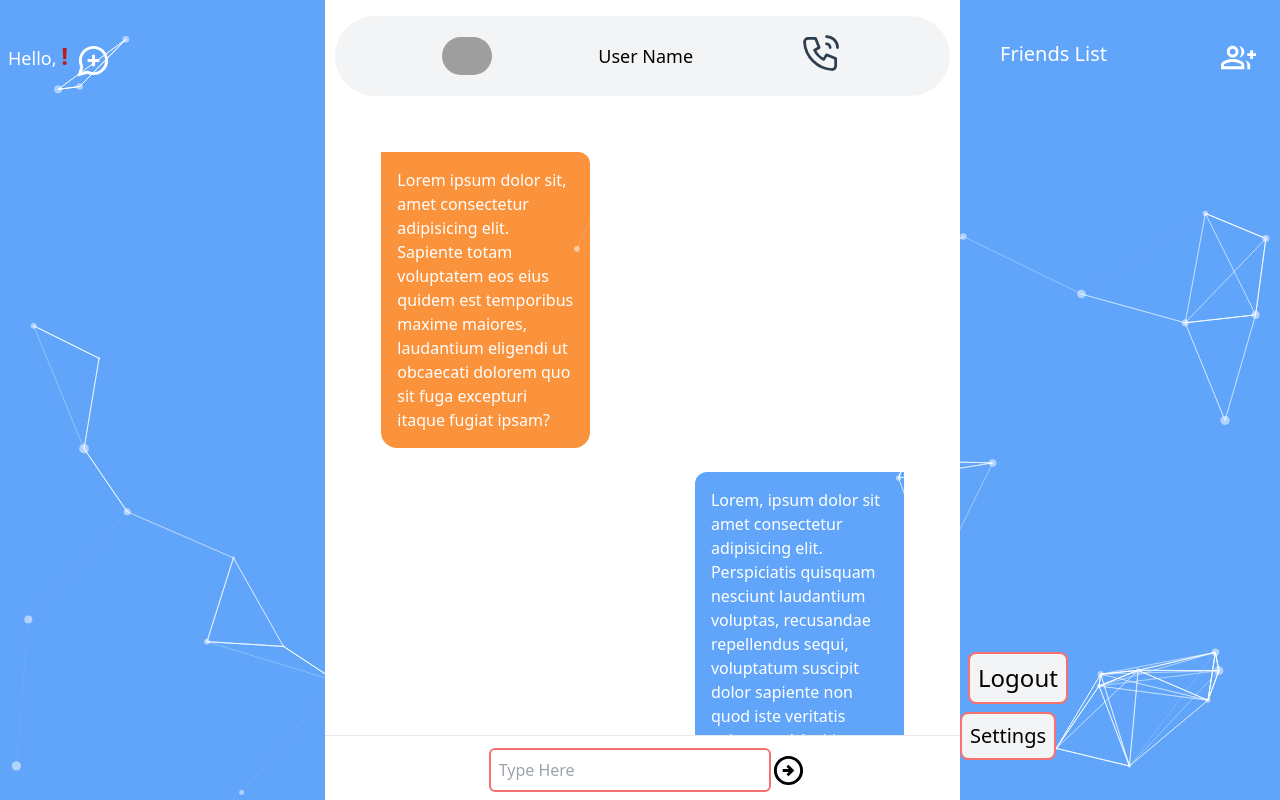
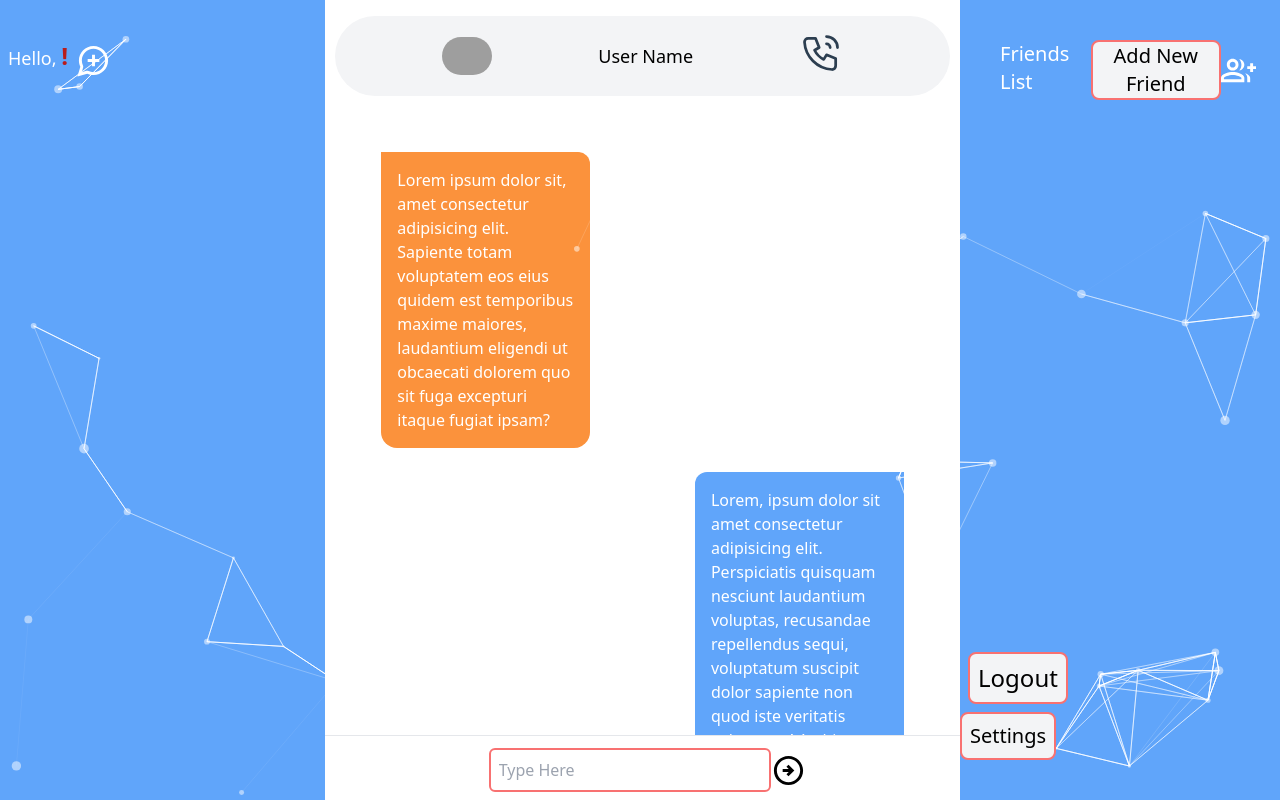
Before and after one commit to tomasdepiano/Chat-App, a React (Vite) app: page /welcome in a window 1280 px wide. Built offline with nearby package versions, Linux system fonts and the light colour scheme; no server answers; grey boxes are pictures that could not be loaded.

Commit message:
Added a Add Friends button on for the responsive page as well

```diff
--- a/src/pages/WelcomePage.jsx
+++ b/src/pages/WelcomePage.jsx
@@ -139,7 +139,10 @@ export default function WelcomePage() {
       {/* division for friendsList and buttons(settings&logout)  */}
       <div className="w-1/4 flex-none  ">
         <div className="lg:mt-10 lg:ml-10 text-white lg:text-xl lg:w-[80%] lg:flex lg:justify-between  xxs:hidden ">
-          <p>Friends List</p>
+          <p>Friends List</p>{" "}
+          <div className="border-2 border-red-400 rounded-lg hover:bg-gray-400 text-black bg-gray-100">
+            <button>Add New Friend</button>
+          </div>
           <button title="Group Chat">
             <GroupAddOutlinedIcon fontSize="large" />
           </button>
@@ -148,9 +151,12 @@ export default function WelcomePage() {
         <div className="fixed bottom-10">
           {/* responsivepage icons for settings&logout */}
           <div>
+            <button className="lg:hidden fixed top-10 border-2 border-red-400 rounded-lg text-black bg-gray-100 ">
+              Add Friend
+            </button>
             <button
               onClick={SettingsPageResponsive}
-              className="lg:hidden fixed top-12 ml-16 text-white"
+              className="lg:hidden fixed top-12 ml-20 text-white"
             >
               <SettingsIcon fontSize="large" />
             </button>
```
